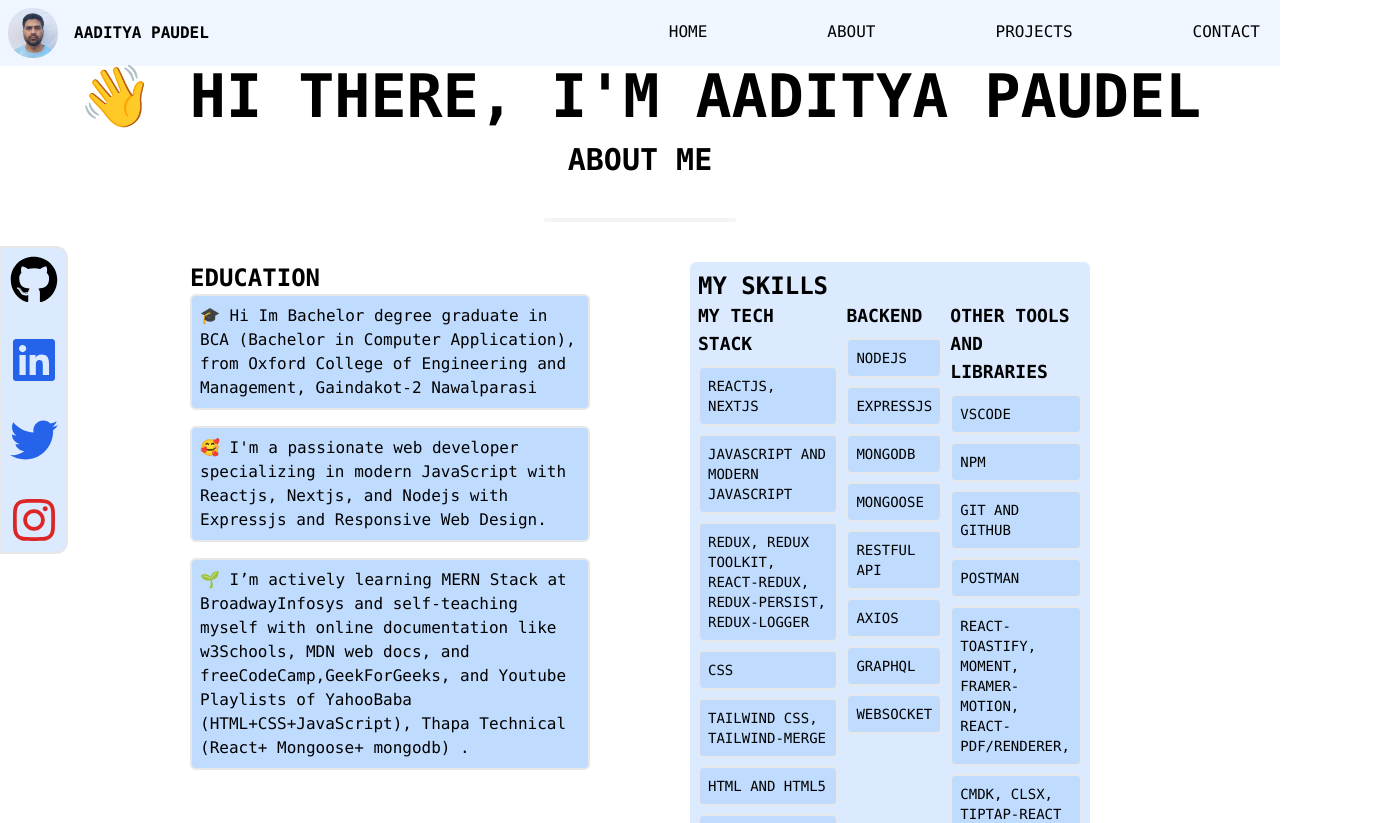
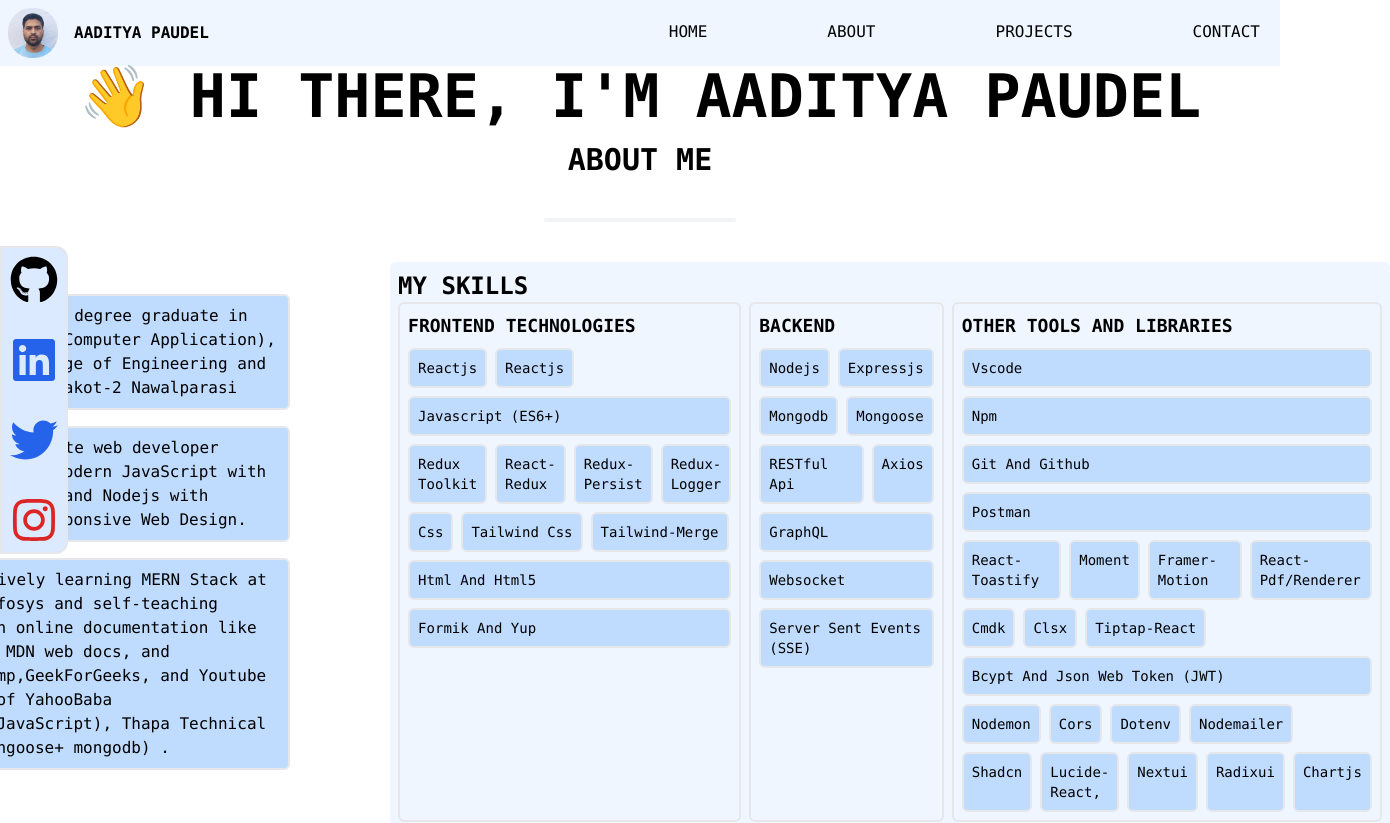
Before and after one commit to adityaspaudel/portfolio, a Next.js app in the folder client/: page /home in a window 1280 px wide. Shown: the top 823 px of the page, 1390 px wide, since content can reach past the window. Built offline with nearby package versions, Linux system fonts and the light colour scheme.

Commit message:
tech stacks updated

```diff
--- a/client/src/app/home/page.js
+++ b/client/src/app/home/page.js
@@ -31,7 +31,7 @@ const WelcomeHome = () => {
 
 			// success message----------------------------
 			// alert("Message sent successfully!");
-			toast.success("Form submitted successfully!", {
+			toast.success("MESSAGE SENT successfully!", {
 				position: "top-right",
 				autoClose: 3000,
 				hideProgressBar: false,
@@ -128,7 +128,7 @@ const WelcomeHome = () => {
 				</div>
 
 				{/* About Me ---------------------------------------------------*/}
-				<div className="flex flex-col justify-center items-center">
+				<div className="flex flex-col justify-between items-center">
 					<h1 className="uppercase font-bold text-3xl">About me</h1>
 					<hr className="w-48 h-1 mx-auto my-4 bg-gray-100 border-0 rounded md:my-10 dark:bg-gray-700" />
 					<div className="flex justify-between gap-[100px]">
@@ -158,70 +158,98 @@ const WelcomeHome = () => {
 						</div>
 
 						{/* Skills--------------------------------------------------------- */}
-						<div className="w-[400px] bg-blue-100 p-2 rounded-md">
+						<div className="w-auto p-2 rounded-md bg-blue-50">
 							<h1 className="uppercase font-bold text-2xl">My skills</h1>
-							<div className="flex gap-2 list-none uppercase text-sm">
-								<div className="flex flex-col gap-2">
-									<h2 className="font-bold text-lg">My tech stack</h2>
+							<div className="flex gap-2 list-none capitalize text-sm">
+								<div className="flex flex-col gap-2 border-2 hover:border-black p-2 rounded-md">
+									<h2 className="font-bold uppercase text-lg ">
+										Frontend Technologies
+									</h2>
+									<div className="flex gap-2">
 										<li className="bg-blue-200 border-2 hover:border-black p-2 rounded-md">
-										reactjs, nextjs
+											reactjs
 										</li>
 										<li className="bg-blue-200 border-2 hover:border-black p-2 rounded-md">
-										javascript and modern javascript
+											reactjs
+										</li>
+									</div>
+									<li className="bg-blue-200 border-2 hover:border-black p-2 rounded-md">
+										javascript (ES6+)
 									</li>
 
+									<div className="flex gap-2">
 										<li className="bg-blue-200 border-2 hover:border-black p-2 rounded-md">
-										redux, redux toolkit, react-redux, redux-persist,
+											redux toolkit
+										</li>
+										<li className="bg-blue-200 border-2 hover:border-black p-2 rounded-md">
+											react-redux
+										</li>
+										<li className="bg-blue-200 border-2 hover:border-black p-2 rounded-md">
+											redux-persist
+										</li>
+										<li className="bg-blue-200 border-2 hover:border-black p-2 rounded-md">
 											redux-logger
 										</li>
+									</div>
 
+									<div className="flex gap-2">
 										<li className="bg-blue-200 border-2 hover:border-black p-2 rounded-md">
 											css
 										</li>
 										<li className="bg-blue-200 border-2 hover:border-black p-2 rounded-md">
-										tailwind css, tailwind-merge
+											tailwind css
 										</li>
+										<li className="bg-blue-200 border-2 hover:border-black p-2 rounded-md">
+											tailwind-merge
+										</li>
+									</div>
 									<li className="bg-blue-200 border-2 hover:border-black p-2 rounded-md">
 										html and html5
 									</li>
 									<li className="bg-blue-200 border-2 hover:border-black p-2 rounded-md">
 										formik and yup
 									</li>
-									<li className="bg-blue-200 border-2 hover:border-black p-2 rounded-md">
-										shadcn, lucide-react, chartjs, nextui, radixui
-									</li>
 								</div>
-								<div className="flex flex-col gap-2">
-									<h1 className="font-bold text-lg">Backend</h1>
+								<div className="flex flex-col gap-2 border-2 hover:border-black p-2 rounded-md">
+									<h1 className="font-bold uppercase text-lg">Backend</h1>
+									<div className="flex gap-2">
 										<li className="bg-blue-200 border-2 hover:border-black p-2 rounded-md">
 											Nodejs
 										</li>
 										<li className="bg-blue-200 border-2 hover:border-black p-2 rounded-md">
 											Expressjs
 										</li>
+									</div>
 
+									<div class="flex gap-2">
 										<li className="bg-blue-200 border-2 hover:border-black p-2 rounded-md">
 											Mongodb
 										</li>
 										<li className="bg-blue-200 border-2 hover:border-black p-2 rounded-md">
 											mongoose
 										</li>
+									</div>
 
+									<div class="flex gap-2">
 										<li className="bg-blue-200 border-2 hover:border-black p-2 rounded-md">
-										restful api
+											RESTful api
 										</li>
 										<li className="bg-blue-200 border-2 hover:border-black p-2 rounded-md">
 											axios
 										</li>
+									</div>
 									<li className="bg-blue-200 border-2 hover:border-black p-2 rounded-md">
 										GraphQL
 									</li>
 									<li className="bg-blue-200 border-2 hover:border-black p-2 rounded-md">
 										websocket
 									</li>
+									<li className="bg-blue-200 border-2 hover:border-black p-2 rounded-md">
+										Server Sent Events (SSE)
+									</li>
 								</div>
-								<div className="flex flex-col gap-2">
-									<h1 className="font-bold text-lg">
+								<div className="flex flex-col gap-2 border-2 hover:border-black p-2 rounded-md">
+									<h1 className="font-bold uppercase text-lg">
 										Other tools and libraries
 									</h1>
 									<li className="bg-blue-200 border-2 hover:border-black p-2 rounded-md">
@@ -233,30 +261,69 @@ const WelcomeHome = () => {
 									<li className="bg-blue-200 border-2 hover:border-black p-2 rounded-md">
 										git and github
 									</li>
-
 									<li className="bg-blue-200 border-2 hover:border-black p-2 rounded-md">
 										postman
 									</li>
-
+									<div className="flex gap-2">
 										<li className="bg-blue-200 border-2 hover:border-black p-2 rounded-md">
-										react-toastify, moment, framer-motion, react-pdf/renderer,
+											react-toastify
 										</li>
 										<li className="bg-blue-200 border-2 hover:border-black p-2 rounded-md">
-										cmdk, clsx, tiptap-react
+											moment
 										</li>
 										<li className="bg-blue-200 border-2 hover:border-black p-2 rounded-md">
-										bcypt and jwt
+											framer-motion
 										</li>
-
+										<li className="bg-blue-200 border-2 hover:border-black p-2 rounded-md">
+											react-pdf/renderer
+										</li>
+									</div>
+									<div class="flex gap-2">
+										<li className="bg-blue-200 border-2 hover:border-black p-2 rounded-md">
+											cmdk
+										</li>
+										<li className="bg-blue-200 border-2 hover:border-black p-2 rounded-md">
+											clsx
+										</li>
+										<li className="bg-blue-200 border-2 hover:border-black p-2 rounded-md">
+											tiptap-react
+										</li>
+									</div>
+									<li className="bg-blue-200 border-2 hover:border-black p-2 rounded-md">
+										bcypt and json web token (JWT)
+									</li>
+									<div className="flex gap-2">
 										<li className="bg-blue-200 border-2 hover:border-black p-2 rounded-md">
 											nodemon
 										</li>
 										<li className="bg-blue-200 border-2 hover:border-black p-2 rounded-md">
 											cors
+										</li>{" "}
+										<li className="bg-blue-200 border-2 hover:border-black p-2 rounded-md">
+											dotenv
 										</li>
 										<li className="bg-blue-200 border-2 hover:border-black p-2 rounded-md">
 											nodemailer
 										</li>
+									</div>
+									<div className="flex gap-2">
+										<li className="bg-blue-200 border-2 hover:border-black p-2 rounded-md">
+											shadcn
+										</li>
+										<li className="bg-blue-200 border-2 hover:border-black p-2 rounded-md">
+											lucide-react,
+										</li>
+										<li className="bg-blue-200 border-2 hover:border-black p-2 rounded-md">
+											nextui
+										</li>
+
+										<li className="bg-blue-200 border-2 hover:border-black p-2 rounded-md">
+											radixui
+										</li>
+										<li className="bg-blue-200 border-2 hover:border-black p-2 rounded-md">
+											chartjs
+										</li>
+									</div>
 								</div>
 							</div>
 						</div>
```
Lines whose indentation alone changed are shown as unchanged.
